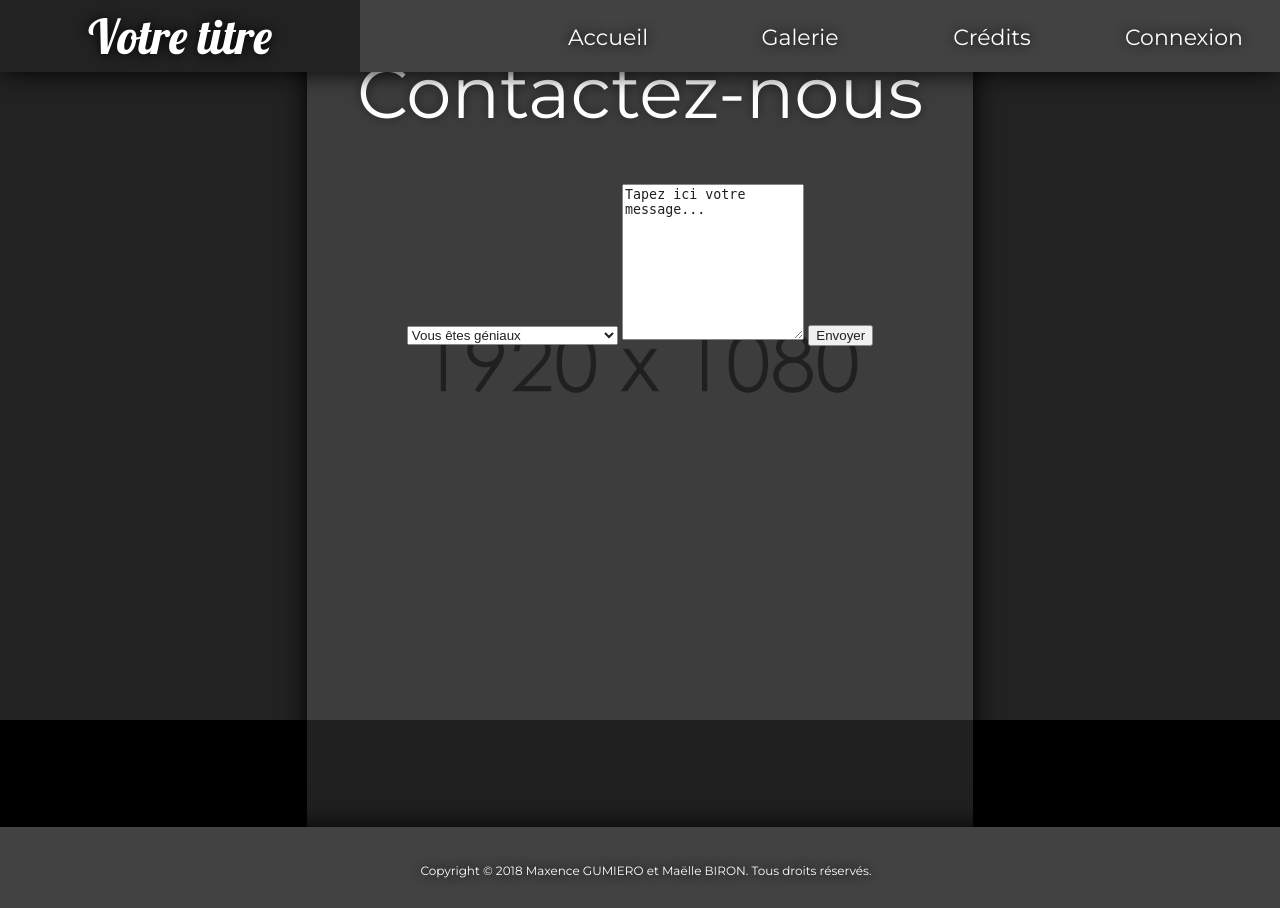
After one commit to hanonminione/templateBootstrap, a PHP site: page /contact.php in a window 1280 px wide. The commit adds this page. Run offline with PHP 8.4, Linux system fonts and the light colour scheme.

Commit message:
modifs gallery contact

```diff
--- /dev/null
+++ b/contact.php
@@ -0,0 +1,28 @@
+<?php
+
+include 'header.html';
+
+?>
+
+<h1>Contactez-nous</h1>
+
+<form>
+    <select name="sujet" id='sujet'>
+        <option>Vous êtes géniaux</option>
+        <option>Vous êtes beaux</option>
+        <option>Vous êtes intelligents</option>
+        <option>Je veux vous donner de l'argent</option>
+        <option>Autre</option>
+    </select>
+    <textarea name="contenu" rows="10" cols="20">
+Tapez ici votre message...
+    </textarea>
+    <button type="submit">Envoyer</button>
+
+</form>
+
+<?php
+
+include 'footer.html';
+
+?>
--- a/header.html
+++ b/header.html
@@ -44,7 +44,7 @@
 
                 </li>
 
-                <li class="menu"><a href="#">Galerie</a></li>
+                <li class="menu"><a href="gallery.php">Galerie</a></li>
 
                 <li class="menu"><a href="index.php">Accueil</a></li>
 
```
Also changed, not shown: formInscription.php (+0 -8 lines), gallery.php (added, +13 -0 lines).
